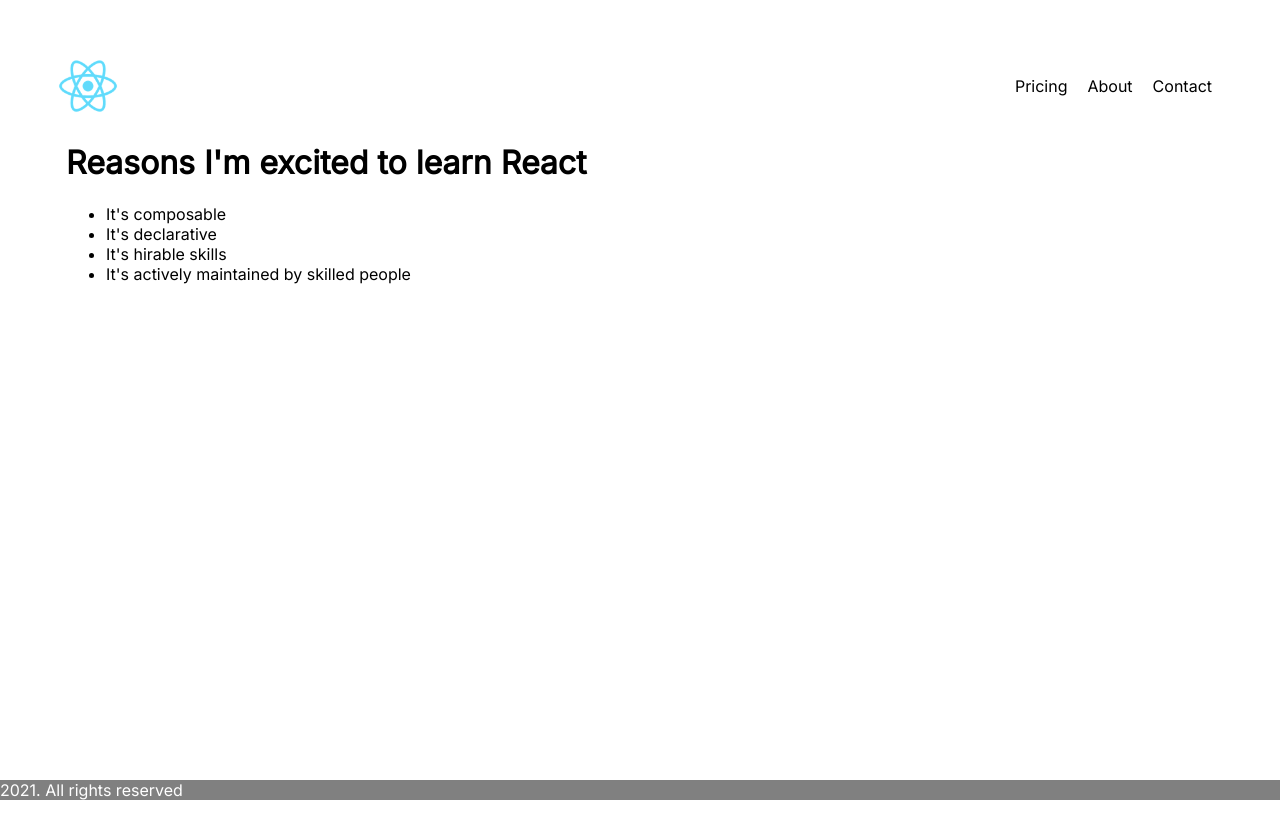
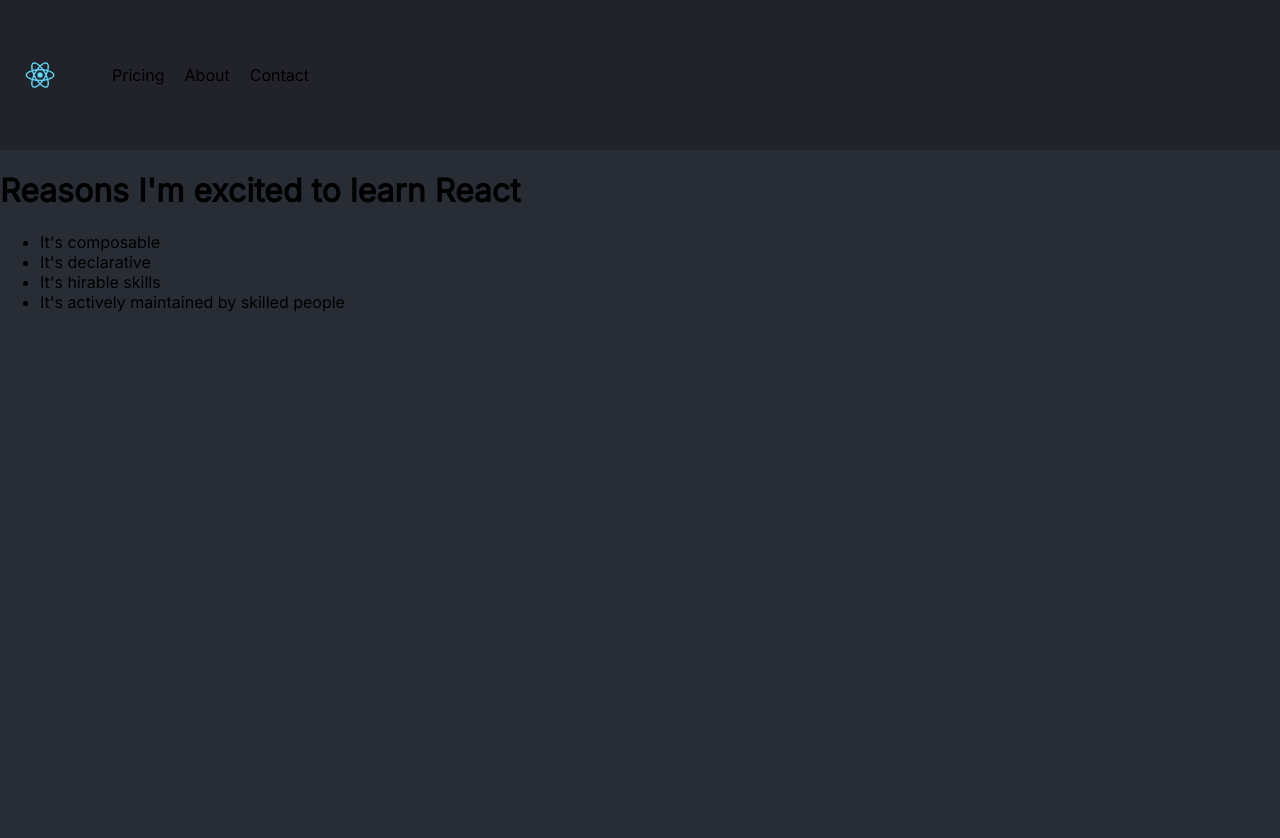
Before and after one commit to piggybox/learning-react, a React (Create React App) app in the folder part-1/: page / in a window 1280 px wide. Shown: the top 838 px of the page. Before the commit the page ends 800 px from the top, so only its background shows below. Built offline with nearby package versions, Linux system fonts and the light colour scheme.

Commit message:
Additional styling

```diff
--- a/part-1/src/App.css
+++ b/part-1/src/App.css
@@ -10,12 +10,31 @@
 
 .nav {
   display: flex;
-  justify-content: space-between ;
+  /* justify-content: space-between ; */
   align-items: center;
+  background-color: #21222A;
+  height: 90px;
+  padding: 30px 25px;
+}
+
+.nav > h3, nav > h4 {
+  margin: 0;
+}
+
+.nav > h3 {
+  margin-right: auto;
+  color: #61DAF8;
+  font-weight: 700;
+}
+
+.nav > h4 {
+  color: #DEEBF8;
+  font-weight: 600;
 }
 
 .nav-logo {
-  width: 60px;
+  height: 30px;
+  margin-right: 7px;
 }
 
 .footer {
@@ -28,12 +47,38 @@
   text-align: left;
 }
 
+main {
+  padding: 57px 27px;
+  color: white;
+  background-image: url(./images/logo192.png);
+  background-repeat: no-repeat;
+  background-position: right 75%;
+}
+
+.main--title {
+  margin:0;
+  font-size: 39px;
+  color: white;
+}
+
+.main--facts {
+  margin-top: 46px0;
+}
+
+.main--facts > li {
+  padding-block: 10px;
+}
+
+.main--facts > li::marker {
+  color: #61DAF8;
+  font-size: 1.4rem;
+}
+
 body {
   font-family: 'Inter', sans-serif;
   -webkit-font-smoothing: antialiased;
   -moz-osx-font-smoothing: grayscale;
+  margin:0;
+  height: 100vh;
+  background-color: #282d35;
 }
-
-.app {
-  margin: 50px;
-}
--- a/part-1/src/App.js
+++ b/part-1/src/App.js
@@ -1,6 +1,5 @@
 import "./App.css"
 import Header from "./components/Header"
-import Footer from "./components/Footer"
 import Content from "./components/Content"
 
 function App() {
@@ -8,7 +7,6 @@ function App() {
     <div className="app">
       <Header />
       <Content />
-      <Footer />
     </div>
   )
 }
```
